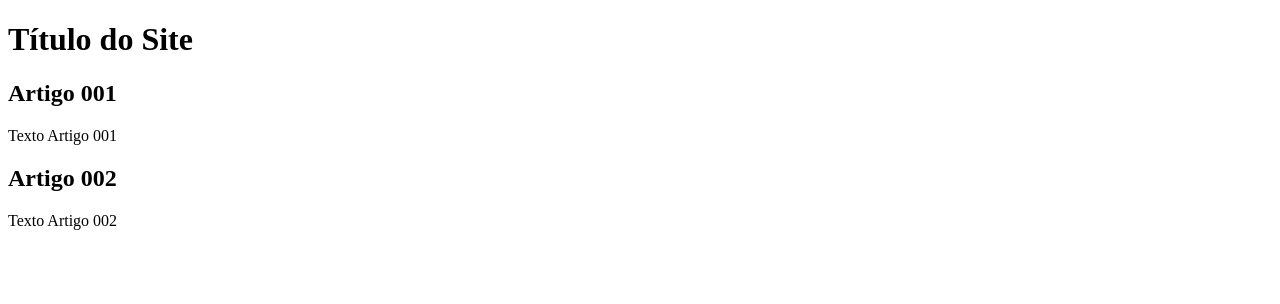
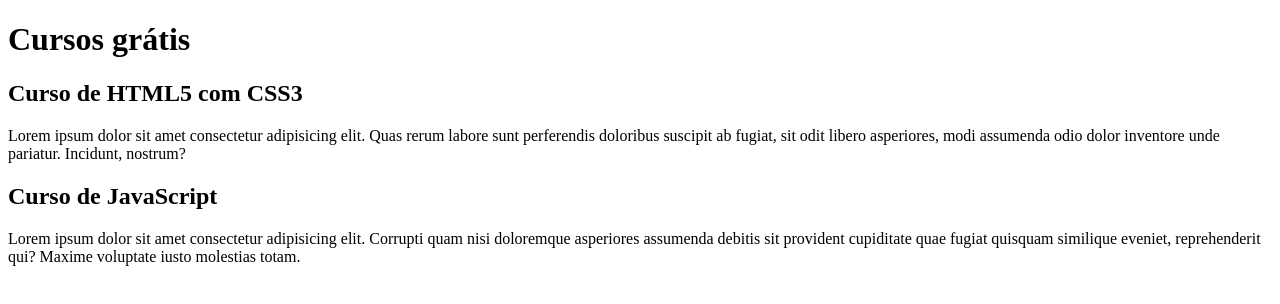
Before and after one commit to DannielRodrigues/projeto-site, a plain HTML site: page index.html in a window 1280 px wide. Drawn offline with Linux system fonts and the light colour scheme.

Commit message:
comecei a escrever o conteúdo

```diff
--- a/index.html
+++ b/index.html
@@ -9,15 +9,15 @@
 <body>
     <main>
         <header>
-            <h1>Título do Site</h1>
+            <h1>Cursos grátis</h1>
         </header>
         <article>
-            <h2>Artigo 001</h2>
-            <p>Texto Artigo 001</p>
+            <h2>Curso de HTML5 com CSS3</h2>
+            <p>Lorem ipsum dolor sit amet consectetur adipisicing elit. Quas rerum labore sunt perferendis doloribus suscipit ab fugiat, sit odit libero asperiores, modi assumenda odio dolor inventore unde pariatur. Incidunt, nostrum?</p>
         </article>
         <article>
-            <h2>Artigo 002</h2>
-            <p>Texto Artigo 002</p>
+            <h2>Curso de JavaScript</h2>
+            <p>Lorem ipsum dolor sit amet consectetur adipisicing elit. Corrupti quam nisi doloremque asperiores assumenda debitis sit provident cupiditate quae fugiat quisquam similique eveniet, reprehenderit qui? Maxime voluptate iusto molestias totam.</p>
         </article>
     </main>
 </body>
```
